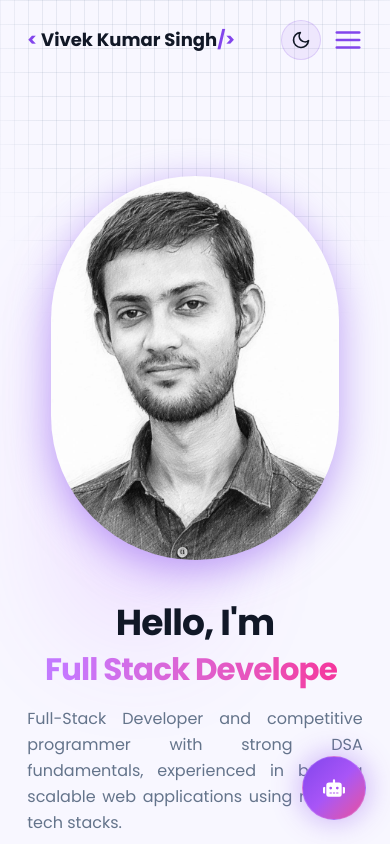
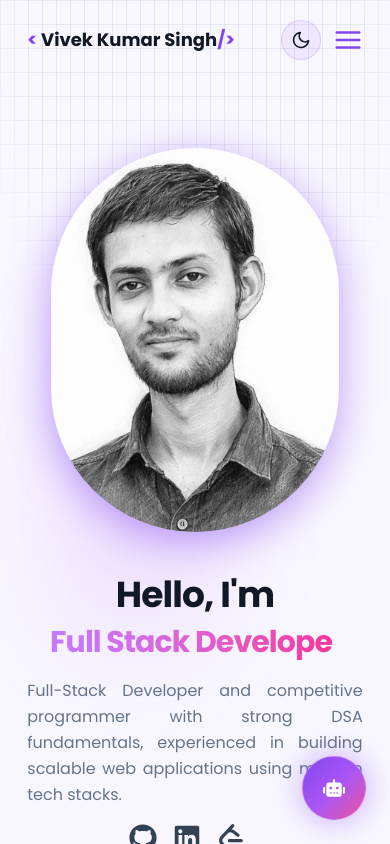
Before and after one commit to singhvivek76/Portfolio, a React (Vite) app: page / in a window 390 px wide. Shown: the top 844 px of the page. Built offline with nearby package versions, Linux system fonts and the light colour scheme.

Commit message:
update hero section

```diff
--- a/src/components/Hero/Hero.jsx
+++ b/src/components/Hero/Hero.jsx
@@ -51,16 +51,16 @@ const Hero = () => {
   return (
     <section
       id='home'
-      className='py-4 px-[7vw] md:px-[7vw] lg:px-[20vw] font-sans mt-6 md:mt-18 lg:mt-16'
+      className='py-4 px-[7vw] md:px-[7vw] lg:px-[20vw] font-sans mt-3 md:mt-18 lg:mt-16'
     >
-      <div className='flex w-full flex-col-reverse md:flex-row justify-between items-center mt-8'>
+      <div className='flex w-full flex-col-reverse md:flex-row justify-between items-center mt-4'>
         <div className='md:w-1/2 text-center md:text-left mt-4 md:mt-0'>
 
           <h2 className='mb-4 text-4xl lg:text-5xl font-bold tracking-tight leading-tight sm:text-5xl'>
             <span className='text-[var(--color-text)] sm:text-4xl md:text-5xl'>
               Hello, I'm
             </span> <br />
-            <span className='bg-linear-to-r text-bold text-[31px] md:text-[38px] lg:text-[45px] from-purple-400 to-pink-500 bg-clip-text text-transparent inline-block min-w-70 sm:min-w-40 lg:min-w-200'>
+            <span className='bg-linear-to-r text-bold text-[30px] md:text-[36px] lg:text-[45px] from-purple-400 to-pink-500 bg-clip-text text-transparent inline-block min-w-70 sm:min-w-40 lg:min-w-200'>
               {displayText}
               <span className='animate-pulse'>|</span>
             </span>
```
